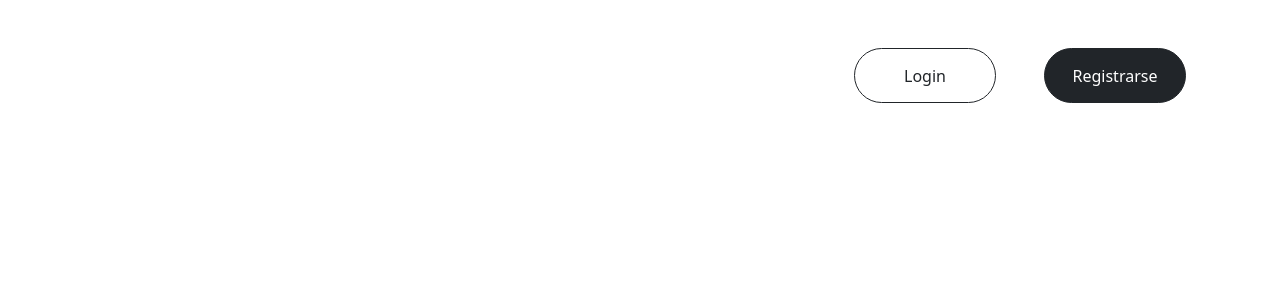
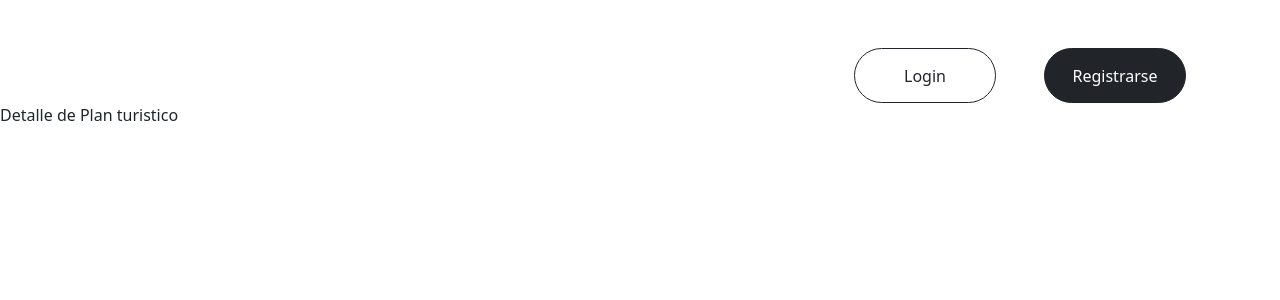
Before and after one commit to pipefake/FrontEnd, a React (Vite) app: page /plan/detail/1 in a window 1280 px wide. Before the commit this address had no page. Shown: the top 300 px of the page. Built offline with nearby package versions, Linux system fonts and the light colour scheme.

Commit message:
change z-index

```diff
--- /dev/null
+++ b/src/components/touristPlan/DetailToristPlan.jsx
@@ -0,0 +1,11 @@
+import React from 'react'
+
+const DetailToristPlan = () => {
+  return (
+    <div>
+        Detalle de Plan turistico
+    </div>
+  )
+}
+
+export default DetailToristPlan
--- a/src/router/Routing.jsx
+++ b/src/router/Routing.jsx
@@ -6,6 +6,7 @@ import Touristplans  from '../views/Touristplans';
 import { Publicar } from '../views/Publicar';
 import { Perfil } from '../views/Perfil';
 import { Reservas } from '../views/Reservas';
+import DetailToristPlan from '../components/touristPlan/DetailToristPlan';
 
 export const Routing = () => {
     return (
@@ -15,6 +16,7 @@ export const Routing = () => {
         <Route path="/" element={<Home />} />
 
         <Route path="/plans/:cityId" element={<Touristplans />} />
+        <Route path="/plan/detail/:planToristId" element={<DetailToristPlan />} />
         <Route path="/reservation" element={<Reservation />} />
         <Route path="/publicar" element={<Publicar />} />
         <Route path="/perfil" element={<Perfil />} />
--- a/src/views/Touristplans.jsx
+++ b/src/views/Touristplans.jsx
@@ -44,7 +44,7 @@ const Touristplans = () => {
         <Container className="mt-5 h-100">
             <Background />
             <h1 className="font-weight-bold text-center mb-4 display-1">¡Haz una reserva ahora mismo!</h1>
-            <div className='sticky-top bg-white'>
+            <div className='sticky-top z-3 bg-white w-100'>
                 <Row className="justify-content-center">
                     <div style={{ height: "8px", width: "60%", backgroundColor: "#FFFFFF" }}></div>
                     <div style={{ height: "8px", width: "60%", backgroundColor: "#007D00" }}></div>
```
